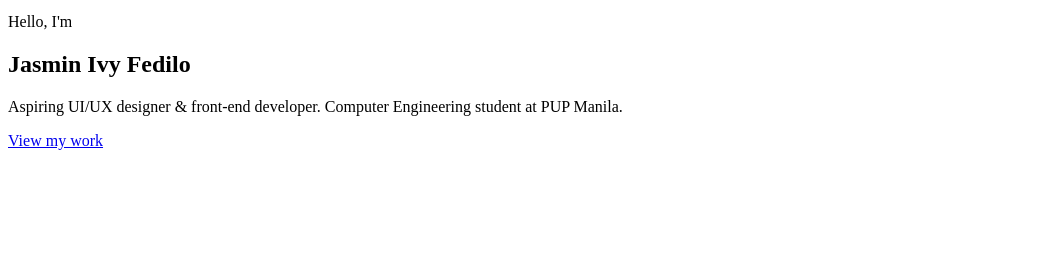
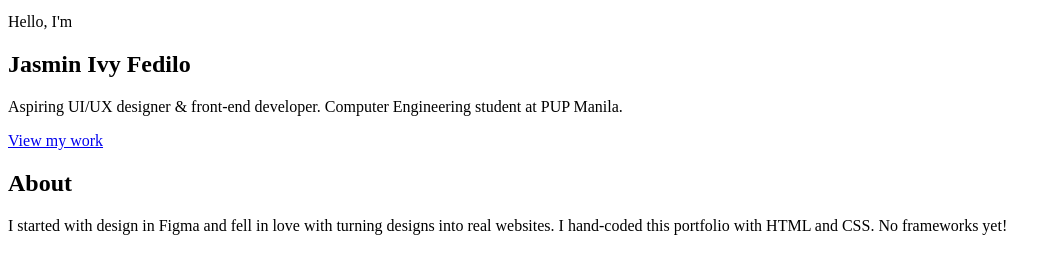
Before and after one commit to cowniv/responsive-portfolio-v1, a plain HTML site: page index.html in a window 1280 px wide. Shown: the part 49-322 px from the top of the page, without its empty margins (0-1061 px from the left). Drawn offline with Linux system fonts and the light colour scheme.

Commit message:
feat: write about section

```diff
--- a/index.html
+++ b/index.html
@@ -28,6 +28,11 @@
       <p class="lead">Aspiring UI/UX designer &amp; front-end developer. Computer Engineering student at PUP Manila.</p>
       <a href="#work" class="btn">View my work</a>
     </section>
+
+    <section id="about" class="section">
+      <h2>About</h2>
+      <p>I started with design in Figma and fell in love with turning designs into real websites. I hand-coded this portfolio with HTML and CSS. No frameworks yet!</p>
+    </section>
   </main>
 </body>
 </html>
```
